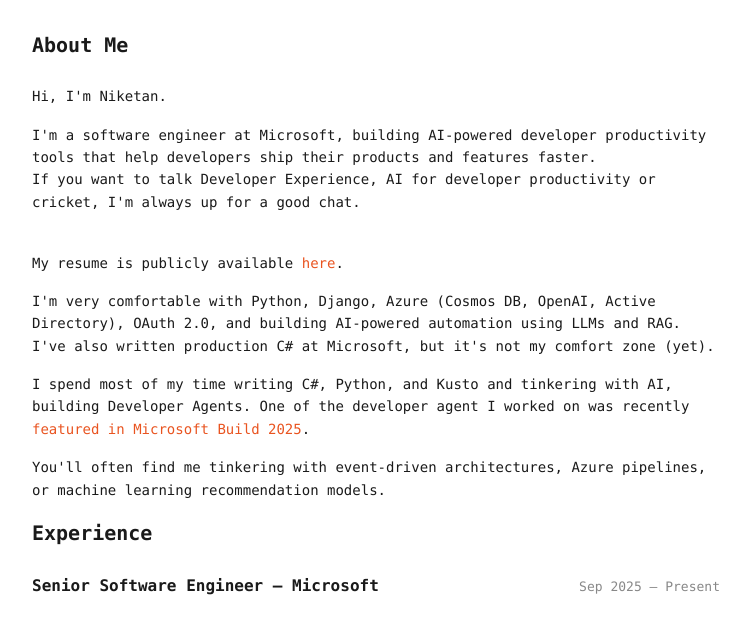
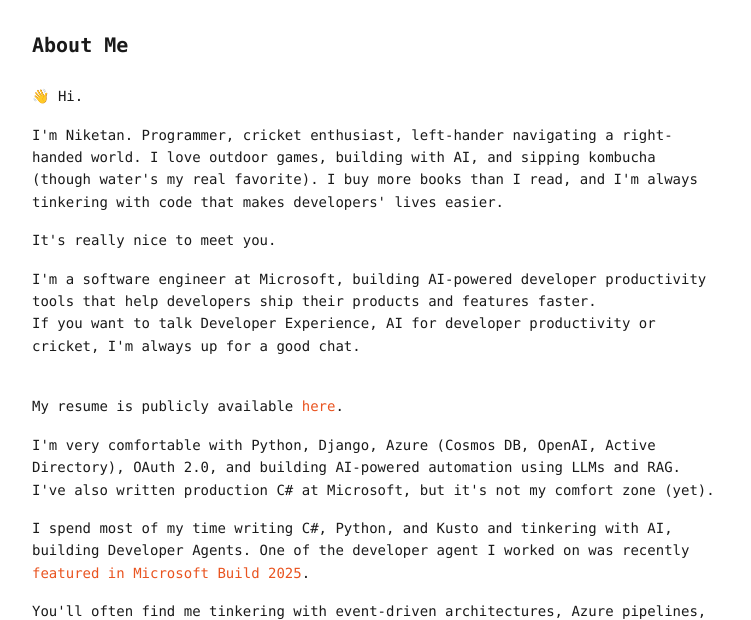
Before and after one commit to niketansrane/niketansrane, a plain HTML site: page about.html in a window 1280 px wide. Shown: the part 139-759 px from the top of the page, without its empty margins (264-1015 px from the left). Drawn offline with Linux system fonts and the light colour scheme.

Commit message:
Add personal introduction to about page
Update about section with a more personal, engaging introduction inspired by conversational style. Includes personality traits, hobbies, and quirks:
- Left-handed programmer
- Cricket and outdoor games enthusiast
- Kombucha lover
- Book collector
- AI and developer tools builder

```diff
--- a/about.html
+++ b/about.html
@@ -88,11 +88,20 @@
       <div class="about-content">
         <h2>About Me</h2>
 
-        <p>Hi, I'm Niketan.</p>
-<p>
-        I'm a software engineer at Microsoft, building AI-powered developer
-        productivity tools that help developers ship their products and features
-        faster.
+        <p>👋 Hi.</p>
+
+        <p>
+          I'm Niketan. Programmer, cricket enthusiast, left-hander navigating a right-handed world.
+          I love outdoor games, building with AI, and sipping kombucha (though water's my real favorite).
+          I buy more books than I read, and I'm always tinkering with code that makes developers' lives easier.
+        </p>
+
+        <p>It's really nice to meet you.</p>
+
+        <p>
+          I'm a software engineer at Microsoft, building AI-powered developer
+          productivity tools that help developers ship their products and features
+          faster.
 
         <br>If you want to talk Developer Experience, AI for developer
         productivity or cricket, I'm always up for a good chat.<br>
```
